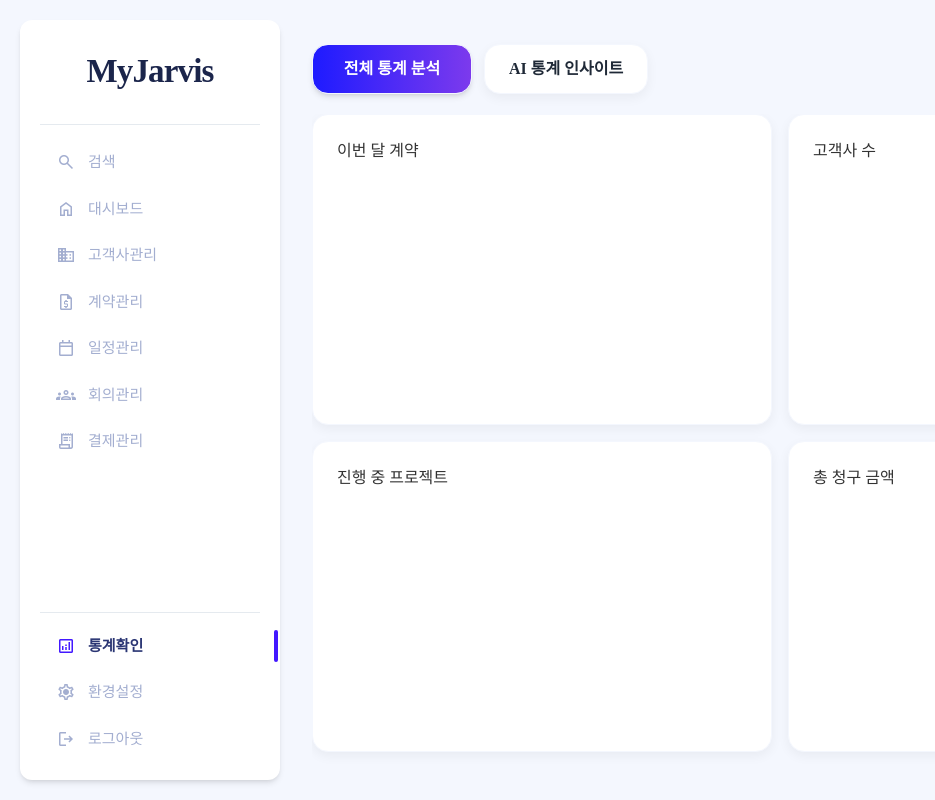
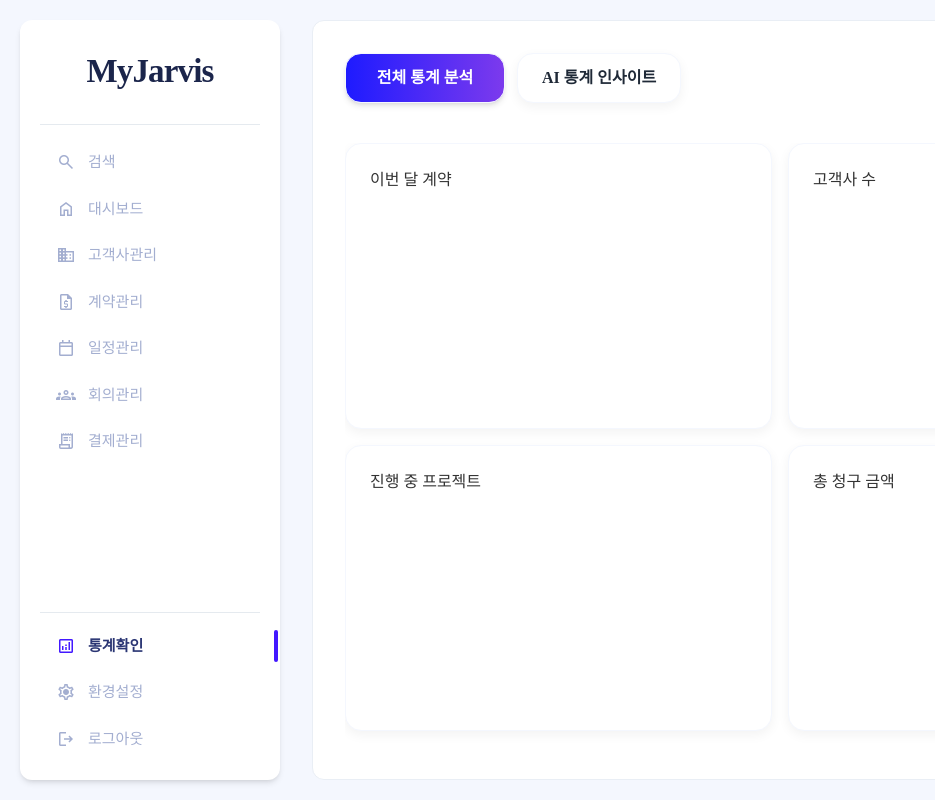
Before and after one commit to nyamnyam96/myjarvis, a React (Vite) app in the folder frontend/myjarvis/: page /main/stats in a window 1280 px wide. Shown: the whole page, without its empty margins (0-935 px from the left). Built offline with nearby package versions, Linux system fonts and the light colour scheme; a web font is replaced by a local one.

Commit message:
(완료) 세부 UI크기 조절 및 전 구간 다크모드 구현 완료 (진행중) 검색, 대시보드, 환경설정 기능 구현중

```diff
--- a/frontend/myjarvis/src/component/common/Main.jsx
+++ b/frontend/myjarvis/src/component/common/Main.jsx
@@ -7,7 +7,6 @@ function Main() {
   const { isLogined } = useUserStore();
   const navigate = useNavigate();
   const location = useLocation();
-
 
   const { setIsLogined, setLoginMember, setAccessToken, setRefreshToken } = useUserStore();
   //세션 파기 요청
@@ -23,11 +22,9 @@ function Main() {
       setAccessToken(null);
       setRefreshToken(null);
 
-
     } catch (error) {
       console.error("로그아웃 실패:", error);
     }
-
   }
 
 // 임시 로그인 권한 부여
@@ -46,7 +43,6 @@ useEffect(() => {
 
 if (!isLogined && !isDev) return null;
 
-
     const mainMenus = [
       { to: "/main/search", icon: "search", label: "검색" },
       { to: "/main", icon: "home", label: "대시보드" },
@@ -64,7 +60,6 @@ if (!isLogined && !isDev) return null;
       { to: null, icon: "logout", label: "로그아웃" , onClick : handleLogout}, // 로그아웃은 별도 처리
       //로그아웃 세션파기 다시 못들어감
     ];
-
 
 
 const renderMenuItem = (item) => {
--- a/frontend/myjarvis/src/component/member/Join.css
+++ b/frontend/myjarvis/src/component/member/Join.css
@@ -1,7 +1,6 @@
-.html, body {
+.html, .body {
   margin: 0;
   padding: 0;
-  overflow: hidden; /* 스크롤 제거 */
   height: 100%;
 }
 
--- a/frontend/myjarvis/src/component/member/MemberMain.css
+++ b/frontend/myjarvis/src/component/member/MemberMain.css
@@ -1,11 +1,9 @@
-/* MemberMain.css */
-
 /* 전체 마이페이지 카드 컨테이너 */
 .mypage-container {
   @apply p-0 bg-white text-gray-800 rounded-xl flex flex-col gap-5 dark:bg-gray-900 dark:text-white;
   font-family: 'Pretendard', sans-serif;
   flex: 1;
-  min-height: 400px;
+  min-height: 480px; /* 기존보다 살짝 키움 */
 }
 
 /* 제목 텍스트 */
@@ -15,7 +13,7 @@
 
 /* 마이페이지 카드 내부 컨테이너 */
 .member-container {
-  @apply max-w-[700px] mx-auto p-8 bg-white dark:bg-gray-900 text-gray-900 dark:text-white rounded-xl min-h-[60vh] shadow-md;
+  @apply max-w-[700px] mx-auto px-10 pt-10 pb-10 bg-white dark:bg-gray-900 text-gray-900 dark:text-white rounded-xl shadow-md;
   font-family: 'Pretendard', sans-serif;
 }
 
--- a/frontend/myjarvis/src/component/setting/Setting.css
+++ b/frontend/myjarvis/src/component/setting/Setting.css
@@ -1,8 +1,12 @@
-/* Setting.css */
+/* ================================
+📌 Setting.css (높이 조정 포함)
+=============================== */
 
+/* 페이지 전체 컨텐츠 영역 */
 .setting-wrapper {
   @apply p-6 grid grid-cols-1 md:grid-cols-2 gap-6;
-  min-height: calc(100vh - 120px);
+  min-height: calc(100vh - 45px); /*  스크롤 방지 */
+  margin-top: -45px;
 }
 
 /* 카드 스타일 */
@@ -12,9 +16,9 @@
   max-height: 100%;
 }
 
-/*  다크모드 전용 카드 배경/텍스트/그림자 조정 */
+/* 다크모드 카드 스타일 조정 */
 .dark .setting-card {
-  background-color: #1f2233;  /* 기존 gray-900보다 부드러운 톤 */
+  background-color: #2a2e47;    /* 톤업된 다크 배경 */
   color: #e0e0e0;
   box-shadow: 0 4px 12px rgba(0, 0, 0, 0.4);
 }
@@ -37,32 +41,30 @@
 }
 
 .dark .setting-link {
-  color: #cbd5e1; /* gray-300 계열 */
+  color: #cbd5e1;
 }
-
 .dark .setting-link:hover {
   color: #ffffff;
 }
 
-/*  배경 설정 구간 */
+/* 배경 설정 블럭 */
 .setting-background {
   @apply pt-4 mt-2 border-t border-gray-200;
 }
 
 .dark .setting-background {
-  border-color: #374151; /* dark:border-gray-700 */
+  border-color: #374151;
 }
 
-/* 버튼은 여전히 gradient 유지 (공통 스타일 사용) */
+/* 공통 버튼 스타일 유지 */
 .setting-background .gradient-btn {
   @apply px-5 py-2 rounded-xl text-sm font-semibold text-white bg-gradient-to-r from-[#1E1BFF] to-[#7C3AED] hover:brightness-110;
 }
 
-/* 텍스트 tone 조정 */
+/* 보조 텍스트 */
 .setting-background p {
   @apply text-xs text-gray-500;
 }
-
 .dark .setting-background p {
   color: #b0b4c0;
 }
--- a/frontend/myjarvis/src/component/stats/Stats.css
+++ b/frontend/myjarvis/src/component/stats/Stats.css
@@ -1,9 +1,37 @@
-/* 전체 래퍼 */
+/* ============================
+📌 Stats.css (리팩토링 완료)
+- Stats 전용 클래스명으로 분리
+- 다크모드 카드 톤업
+============================ */
+
+/* --- Stats 전용 콘텐츠 배경 --- */
+.stats-content-wrap {
+  background-color: white;
+  border-radius: 12px;
+  border: 1px solid #e9eef5;
+  margin-top: -24px;
+  margin-bottom: -12px;
+  width: 100%;
+  height: calc(100% + 36px);
+  padding: 32px;
+  box-sizing: border-box;
+  display: flex;
+  flex-direction: column;
+  gap: 20px;
+  min-height: calc(100vh - 40px); /* GNB가 64px이라면 */
+}
+
+.dark .stats-content-wrap {
+  background-color: #21243a;
+  border: 1px solid transparent;
+}
+
+/* --- 전체 래퍼 --- */
 .stats-wrapper {
   @apply flex flex-col w-full h-full;
 }
 
-/* 버튼 영역 */
+/* --- 버튼 영역 --- */
 .stats-tabs {
   @apply flex gap-3 mb-5;
 }
@@ -14,49 +42,56 @@
   @apply bg-white text-gray-800 border border-[var(--gray-200)] shadow-[0_4px_12px_rgba(17,17,26,0.05)];
 }
 
-/*  다크모드 버튼 기본값 톤다운 + 테두리 제거 */
 .dark .stats-tab-btn {
-  background-color: #2b2e44;      /* 톤다운된 다크 배경 */
-  color: #e0e0e0;                 /* 밝은 회색 텍스트 */
-  border: none;                  /* 흰 테두리 제거 */
-  box-shadow: 0 4px 12px rgba(0, 0, 0, 0.2); /* 다크 전용 그림자 */
+  background-color: #2b2e44;
+  color: #e0e0e0;
+  border: none;
+  box-shadow: 0 4px 12px rgba(0, 0, 0, 0.2);
 }
 
 .stats-tab-btn:hover {
   @apply shadow-md brightness-105;
 }
 
-/*  액티브 버튼: 라이트/다크모드 동일하게 처리 */
 .stats-tab-btn.active {
   @apply text-white bg-gradient-to-r from-[#1E1BFF] to-[#7C3AED] shadow-md;
 }
 
-/* 카드 전체 영역 */
+/* --- 카드 전체 영역 --- */
 .stats-container {
   @apply w-full flex justify-center flex-grow overflow-hidden;
 }
 
-/* 카드 그리드 */
+/* --- 카드 그리드 --- */
 .stats-grid {
   @apply w-full max-w-[1440px] grid grid-cols-2 gap-4;
-  height: 100%;
   padding-bottom: 1rem;
 }
 
-/* 카드 박스 (Card 컴포넌트로 대체되어 현재는 미사용) */
+/* --- 카드 박스 (Card 컴포넌트에 클래스 전달용) --- */
 .stats-card-box {
-  @apply bg-white rounded-2xl flex flex-col box-border overflow-hidden;
-  @apply border border-[var(--gray-200)] shadow-[0_4px_12px_rgba(17,17,26,0.05)];
+  background-color: white;
+  border-radius: 16px;
+  box-sizing: border-box;
+  display: flex;
+  flex-direction: column;
+  overflow: hidden;
+  border: 1px solid var(--gray-200);
+  box-shadow: 0 4px 12px rgba(17, 17, 26, 0.05);
   min-height: 200px;
 }
 
 .dark .stats-card-box {
-  background-color: #21243a;
-  border: none;
-  box-shadow: 0 0 12px rgba(0, 0, 0, 0.3);
+  background-color: #2a2e47;
+  border: 1px solid #343951;
+  box-shadow: 0 4px 12px rgba(0, 0, 0, 0.3);
 }
 
-/* 내부 타이틀 */
+/* --- 내부 타이틀 --- */
 .stats-card-title {
   @apply p-6 text-base text-gray-800 font-semibold;
 }
+
+.dark .stats-card-title {
+  color: #d4d9e3;
+}
--- a/frontend/myjarvis/src/component/stats/Stats.jsx
+++ b/frontend/myjarvis/src/component/stats/Stats.jsx
@@ -6,7 +6,7 @@ function Stats() {
   const [activeTab, setActiveTab] = useState("all");
 
   return (
-    <div className="stats-wrapper">
+    <div className="stats-content-wrap stats-wrapper">
       {/* 상단 탭 버튼 */}
       <div className="stats-tabs">
         <button
@@ -27,17 +27,17 @@ function Stats() {
       <div className="stats-container">
         {activeTab === "all" && (
           <div className="stats-grid">
-            <Card className="stats-card">이번 달 계약</Card>
-            <Card className="stats-card">고객사 수</Card>
-            <Card className="stats-card">진행 중 프로젝트</Card>
-            <Card className="stats-card">총 청구 금액</Card>
+            <Card className="stats-card-box">이번 달 계약</Card>
+            <Card className="stats-card-box">고객사 수</Card>
+            <Card className="stats-card-box">진행 중 프로젝트</Card>
+            <Card className="stats-card-box">총 청구 금액</Card>
           </div>
         )}
 
         {activeTab === "ai" && (
           <div className="stats-grid">
-            <Card className="stats-card">업무 인사이트</Card>
-            <Card className="stats-card">재무 인사이트</Card>
+            <Card className="stats-card-box">업무 인사이트</Card>
+            <Card className="stats-card-box">재무 인사이트</Card>
           </div>
         )}
       </div>
--- a/frontend/myjarvis/src/pages/Home.jsx
+++ b/frontend/myjarvis/src/pages/Home.jsx
@@ -53,16 +53,12 @@ function Home() {
       </motion.section>
 
         {/*  기능 소개 Section: 문구 + 일러스트 */}
-      <motion.section
-        initial="hidden"
-        whileInView="visible"
-        viewport={{ once: true, amount: 0.3 }}
+        <motion.section
+        initial={{ opacity: 0, y: 40 }}
+        animate={{ opacity: 1, y: 0 }}
         transition={{ duration: 0.8 }}
-        variants={{
-          hidden: { opacity: 0, y: 40 },
-          visible: { opacity: 1, y: 0 }
-        }}
-        className="w full min-h-screen bg-white py-24 px-6"> {/*  간격 여유 확보 */}
+        className="w-full min-h-screen bg-white py-24 px-6"
+        >
         {/* 중앙 정렬된 문구 */}
         <div className="max-w-4xl mx-auto text-center mb-16">
             <h2 className="text-4xl md:text-5xl font-bold text-gray-900">
@@ -433,7 +429,7 @@ function Home() {
         whileInView={{ opacity: 1, y: 0 }}
         transition={{ duration: 0.8 }}
         viewport={{ once: true }}
-        className="w-full min-h-screen bg-white flex flex-col items-center justify-center px-6 py-24"
+        className="w-full min-h-screen bg-white flex flex-col items-center justify-center px-6 py-40"
         >
         {/* 브랜드 로고 */}
         <motion.img
@@ -460,7 +456,7 @@ function Home() {
         </motion.section>
 
         {/* Footer (페이지 맨 하단에 붙이기) */}
-        <footer className="w-full border-t border-gray-200 px-6 py-8 text-sm text-gray-500">
+        <footer className="w-full border-t border-gray-200 px-6 py-24 text-sm text-gray-500">
         <div className="max-w-6xl mx-auto flex flex-col md:flex-row md:justify-between gap-4">
             {/* 좌측 텍스트 */}
             <div className="flex flex-col gap-1">
--- a/frontend/myjarvis/tailwind.config.js
+++ b/frontend/myjarvis/tailwind.config.js
@@ -6,6 +6,10 @@ export default {
     './index.html',
     './src/**/*.{js,ts,jsx,tsx}',
   ],
+    safelist: [
+    'content-wrap', // purge 대상에서 보호
+  ],
+
   darkMode : 'class', // 다크모드 구현
 
   theme: {
--- a/frontend/package.json
+++ b/frontend/package.json
@@ -1,11 +1,7 @@
 {
   "dependencies": {
-    "axios": "^1.10.0",
-    "framer-motion": "^12.23.3",
     "history": "^5.3.0",
-    "react-router-dom": "^7.6.3",
-    "sweetalert2": "^11.22.2",
-    "zustand": "^5.0.6"
+    "sweetalert2": "^11.22.2"
   },
   "devDependencies": {
     "autoprefixer": "^10.4.21",
```
